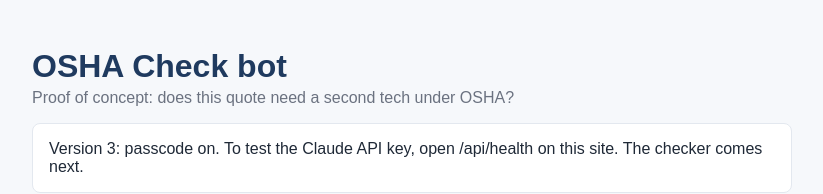
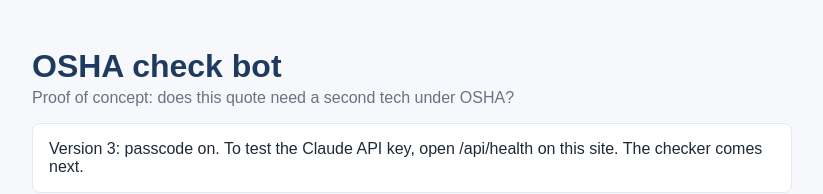
Before and after one commit to HusseinMerhy/crew-check, a Next.js app: page / in a window 1280 px wide. Shown: the top 194 px of the page, without its empty margins (228-1051 px from the left). Built offline with nearby package versions, Linux system fonts and the light colour scheme.

Commit message:
Update page.js

```diff
--- a/app/page.js
+++ b/app/page.js
@@ -1,7 +1,7 @@
 export default function Home() {
   return (
     <main style={{ maxWidth: 760, margin: "48px auto", padding: "0 16px" }}>
-      <h1 style={{ color: "#1F3A5F", marginBottom: 4 }}>OSHA Check bot</h1>
+      <h1 style={{ color: "#1F3A5F", marginBottom: 4 }}>OSHA check bot</h1>
       <p style={{ color: "#6B7280", marginTop: 0 }}>Proof of concept: does this quote need a second tech under OSHA?</p>
       <div style={{ background: "#fff", border: "1px solid #E3E8EF", borderRadius: 8, padding: 16 }}>
         <p style={{ margin: 0 }}>Version 3: passcode on. To test the Claude API key, open /api/health on this site. The checker comes next.</p>
```
